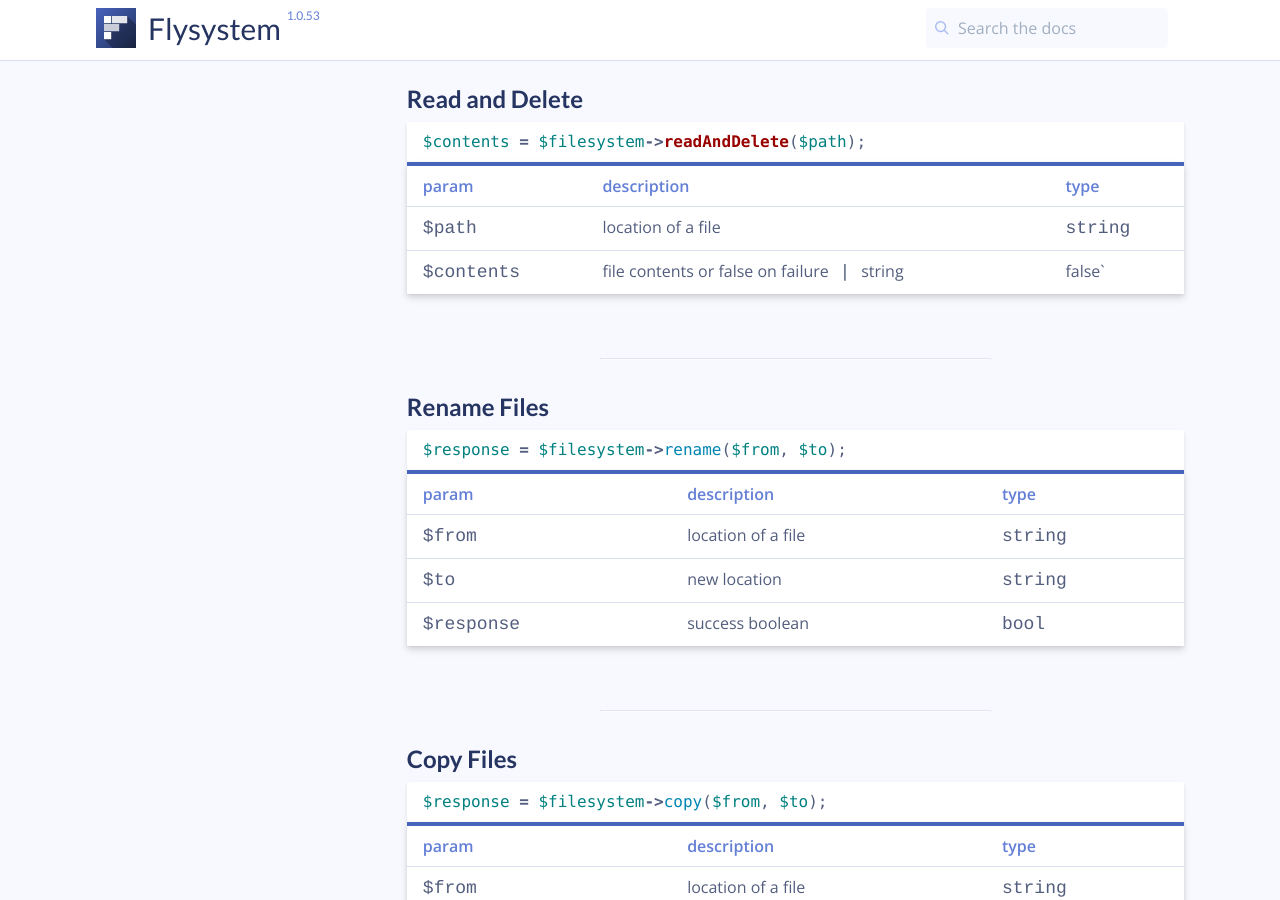
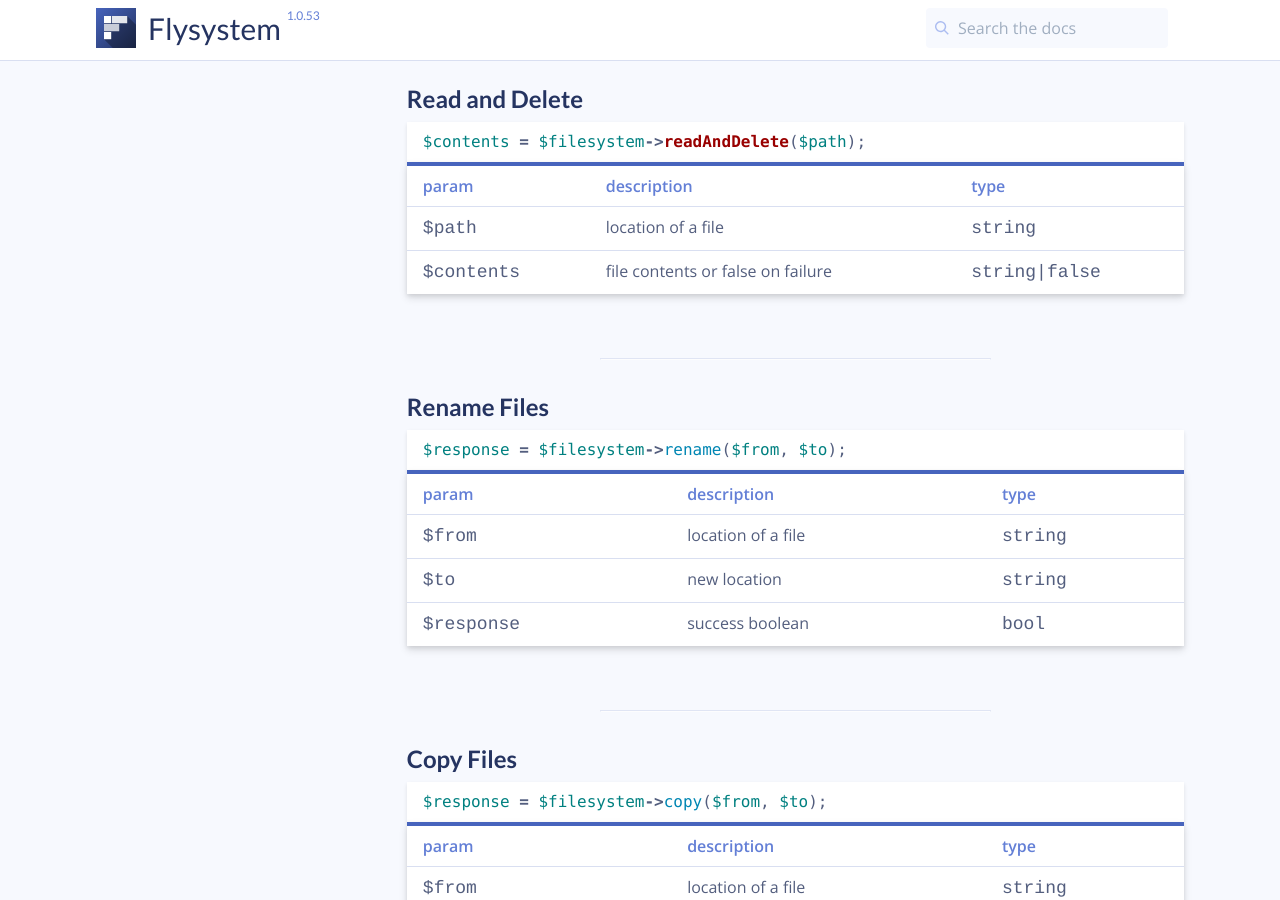
Before and after one commit to thephpleague/flysystem, a Jekyll site: the page built from docs/usage/filesystem-api.md, in a window 1280 px wide and 900 px high, scrolled down 3825 px. Built offline with Jekyll 4.4.1, drawn with Linux system fonts in a browser that asks for light colours; comment, search, counter and statistics services are not loaded.

Commit message:
fix table value

```diff
--- a/docs/usage/filesystem-api.md
+++ b/docs/usage/filesystem-api.md
@@ -164,7 +164,7 @@ $contents = $filesystem->readAndDelete($path);
 param         | description                                   | type
 ------------- | --------------------------------------------- | -----------
 `$path`       | location of a file                            | `string`
-`$contents`   | file contents or false on failure`            | `string|false`
+`$contents`   | file contents or false on failure             | `string|false`
 
 ---
 
```
